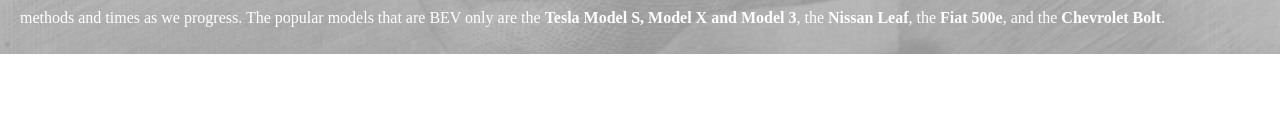
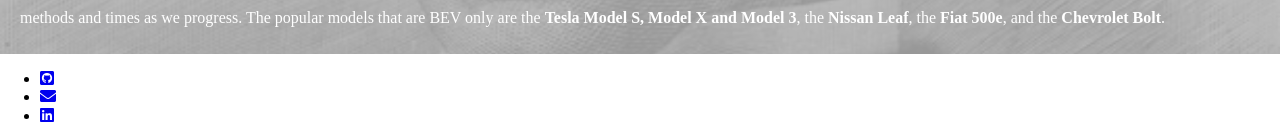
Before and after one commit to mustangrog/Roger-Dungan-Capstone-Project, a plain HTML site: page index.html in a window 1280 px wide. Shown: the part 953-1091 px from the top of the page. Before the commit the page ends 1023 px from the top, so only its background shows below. Drawn offline with nearby package versions, Linux system fonts and the light colour scheme.

Commit message:
Create footer and add 'linkedIn', 'email', and 'github' links

```diff
--- a/index.html
+++ b/index.html
@@ -106,6 +106,27 @@
         <strong> Chevrolet Bolt</strong>.
       </p>
     </main>
-    <footer></footer>
+    <footer>
+      <ul>
+        <li>
+          <a href="https://github.com/mustangrog" target="_blank">
+            <span class="fab fa-github-square"> </span>
+          </a>
+        </li>
+        <li>
+          <a href="mailto:rogerdungan@hotmail.com" target="_blank">
+            <span class="fas fa-envelope"> </span>
+          </a>
+        </li>
+        <li>
+          <a
+            href="https://www.linkedin.com/in/roger-dungan-43455a56"
+            target="_blank"
+          >
+            <span class="fab fa-linkedin"> </span>
+          </a>
+        </li>
+      </ul>
+    </footer>
   </body>
 </html>
```
